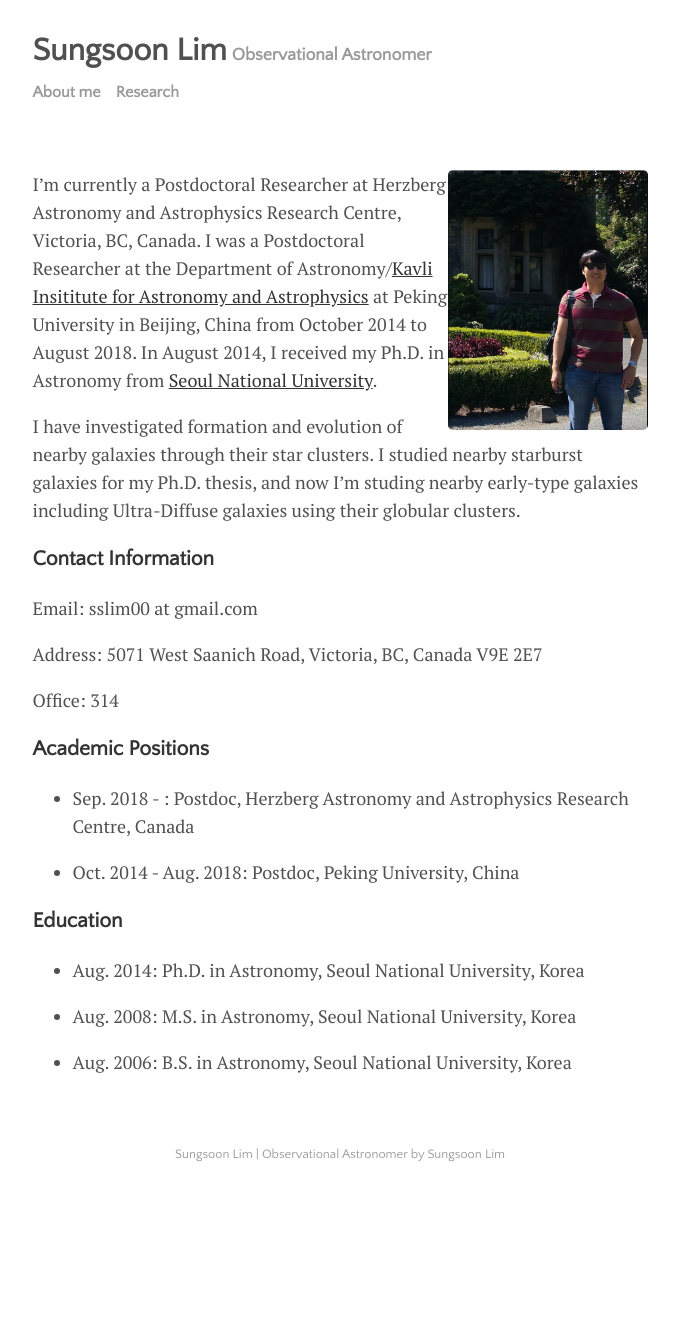
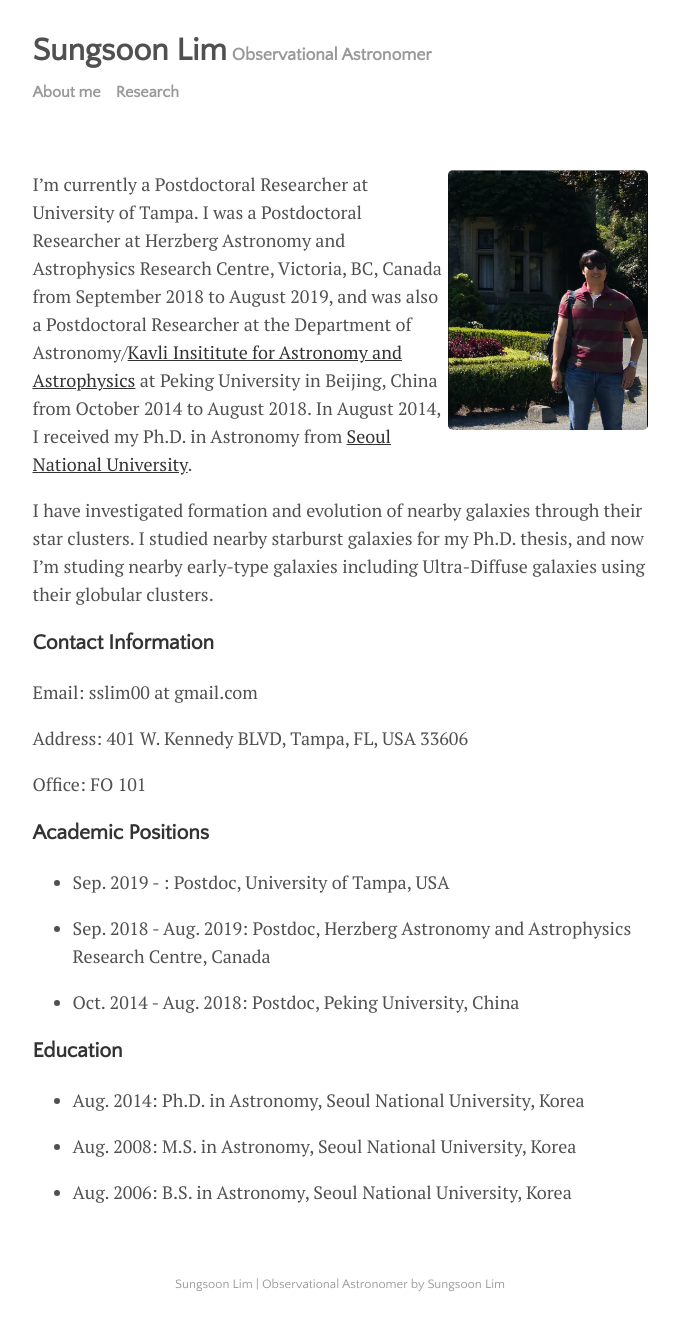
Before and after one commit to astroslim/astroslim.github.io, a Jekyll site: the page built from menu/about.md, in a window 1280 px wide. Shown: the whole page, without its empty margins (300-979 px from the left). Built offline with Jekyll 4.4.1, drawn with Linux system fonts in a browser that asks for light colours; our own code applies the rules of GitHub Pages for plain Markdown files; before the commit the page ends 1200 px from its top, so only the background shows below that.

Commit message:
Update about.md

```diff
--- a/menu/about.md
+++ b/menu/about.md
@@ -1,7 +1,6 @@
 <img src="slim_small.png" width="200" align="right">
 
-I'm currently a Postdoctoral Researcher at Herzberg Astronomy and Astrophysics Research Centre, Victoria, BC, Canada. I was a Postdoctoral Researcher at the Department of Astronomy/[Kavli Insititute for Astronomy and Astrophysics](http://kiaa.pku.edu.cn/) at Peking University in Beijing, China from October 2014 to August 2018. In August 2014, I received my Ph.D. in Astronomy from [Seoul National University](http://astro.snu.ac.kr/).
-
+I'm currently a Postdoctoral Researcher at University of Tampa.  I was a Postdoctoral Researcher at Herzberg Astronomy and Astrophysics Research Centre, Victoria, BC, Canada from September 2018 to August 2019, and was also a Postdoctoral Researcher at the Department of Astronomy/[Kavli Insititute for Astronomy and Astrophysics](http://kiaa.pku.edu.cn/) at Peking University in Beijing, China from October 2014 to August 2018. In August 2014, I received my Ph.D. in Astronomy from [Seoul National University](http://astro.snu.ac.kr/).
 
 I have investigated formation and evolution of nearby galaxies through their star clusters. I studied nearby starburst galaxies for my Ph.D. thesis, and now I'm studing nearby early-type galaxies including Ultra-Diffuse galaxies using their globular clusters.
 
@@ -9,14 +8,16 @@ I have investigated formation and evolution of nearby galaxies through their sta
 
 Email: sslim00 at gmail.com
 
-Address: 5071 West Saanich Road, Victoria, BC, Canada V9E 2E7
+Address: 401 W. Kennedy BLVD, Tampa, FL, USA 33606
 
-Office: 314
+Office: FO 101
 
 
 ### Academic Positions
 
-* Sep. 2018 -          : Postdoc, Herzberg Astronomy and Astrophysics Research Centre, Canada
+* Sep. 2019 -          : Postdoc, University of Tampa, USA
+
+* Sep. 2018 - Aug. 2019: Postdoc, Herzberg Astronomy and Astrophysics Research Centre, Canada
 
 * Oct. 2014 - Aug. 2018: Postdoc, Peking University, China
 
```
